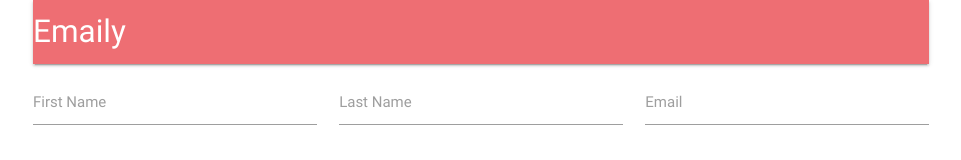
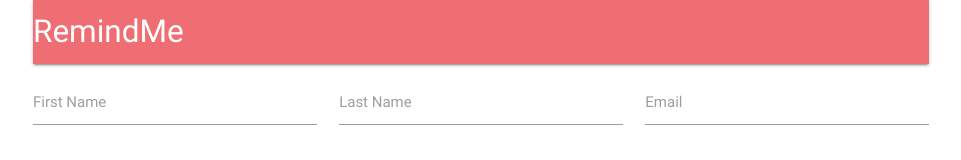
Before and after one commit to sapta94/Reminder, a React (Create React App) app in the folder client/: page /register in a window 1280 px wide. Shown: the top 160 px of the page, without its empty margins (159-1120 px from the left). Built offline with nearby package versions, Linux system fonts and the light colour scheme; no server answers.

Commit message:
app heading changed and notify time bug fixed

```diff
--- a/client/src/components/Dashboard.js
+++ b/client/src/components/Dashboard.js
@@ -55,7 +55,7 @@ class Dashboard extends Component{
                     Name: {this.props.auth.FirstName+' '+this.props.auth.LastName}
                 {
                     resData.map(function(element,index) {
-                        return <Section key={index} notiID={element._id} title={element.Title} desc={element.Description} time={element.CreateTime}/>
+                        return <Section key={index} notiID={element._id} title={element.Title} desc={element.Description} time={element.NotifyTime}/>
                     })
                 }
                 </div>
--- a/client/src/components/Navbar.js
+++ b/client/src/components/Navbar.js
@@ -29,7 +29,7 @@ class Navbar extends React.Component{
                 <div className="nav-wrapper">
                     <Link to={this.props.auth?'/survey':'/'}
                         className="left brand-logo">
-                        Emaily
+                        RemindMe
                     </Link>
                     <ul className="right">
                        {this.renderContent()}
```
